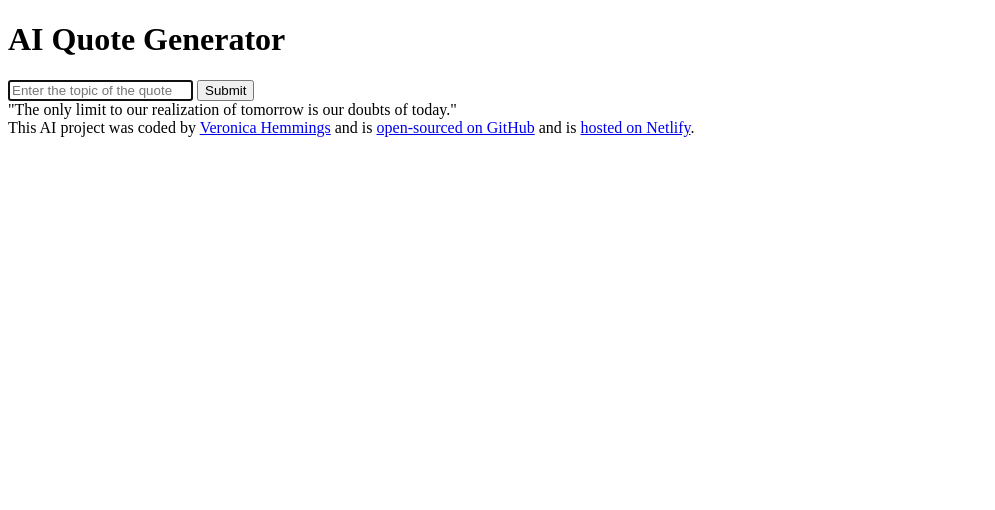
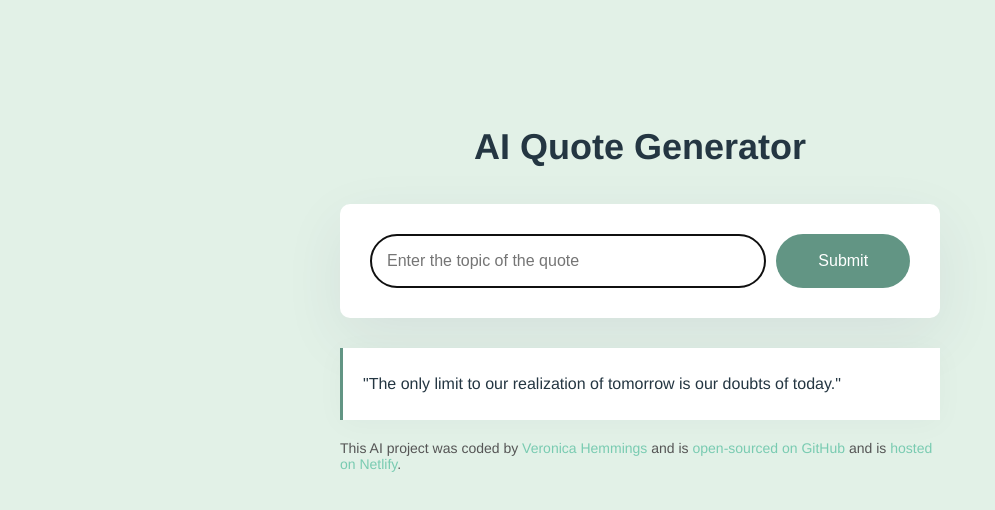
Before and after one commit to Ver-grit/Vista-Voyager, a plain HTML site: page index.html in a window 1280 px wide. Shown: the whole page, without its empty margins (0-995 px from the left). Drawn offline with Linux system fonts and the light colour scheme.

Commit message:
Updated index.html

```diff
--- a/index.html
+++ b/index.html
@@ -3,10 +3,11 @@
   <head>
     <meta charset="UTF-8" />
     <meta name="viewport" content="width=device-width, initial-scale=1.0" />
-    <link rel="stylesheet" href="src/style.css" />
+    <link rel="stylesheet" href="src/styles.css" />
     <title>AI Quote Generator</title>
   </head>
   <body>
+    <div class="container">
       <header>
         <h1>AI Quote Generator</h1>
       </header>
@@ -19,11 +20,13 @@
             autofocus
             required
             autocomplete="off"
+            class="instructions"
           />
-        <input type="submit" />
+          <input type="submit" class="submit-button" />
         </form>
-      <div>
-        "The only limit to our realization of tomorrow is our doubts of today."
+        <div class="poem">
+          "The only limit to our realization of tomorrow is our doubts of
+          today."
         </div>
       </main>
 
@@ -41,6 +44,7 @@
           >hosted on Netlify</a
         >.
       </footer>
+    </div>
 
     <script src="src/index.js"></script>
   </body>
```
Lines whose indentation alone changed are shown as unchanged.
